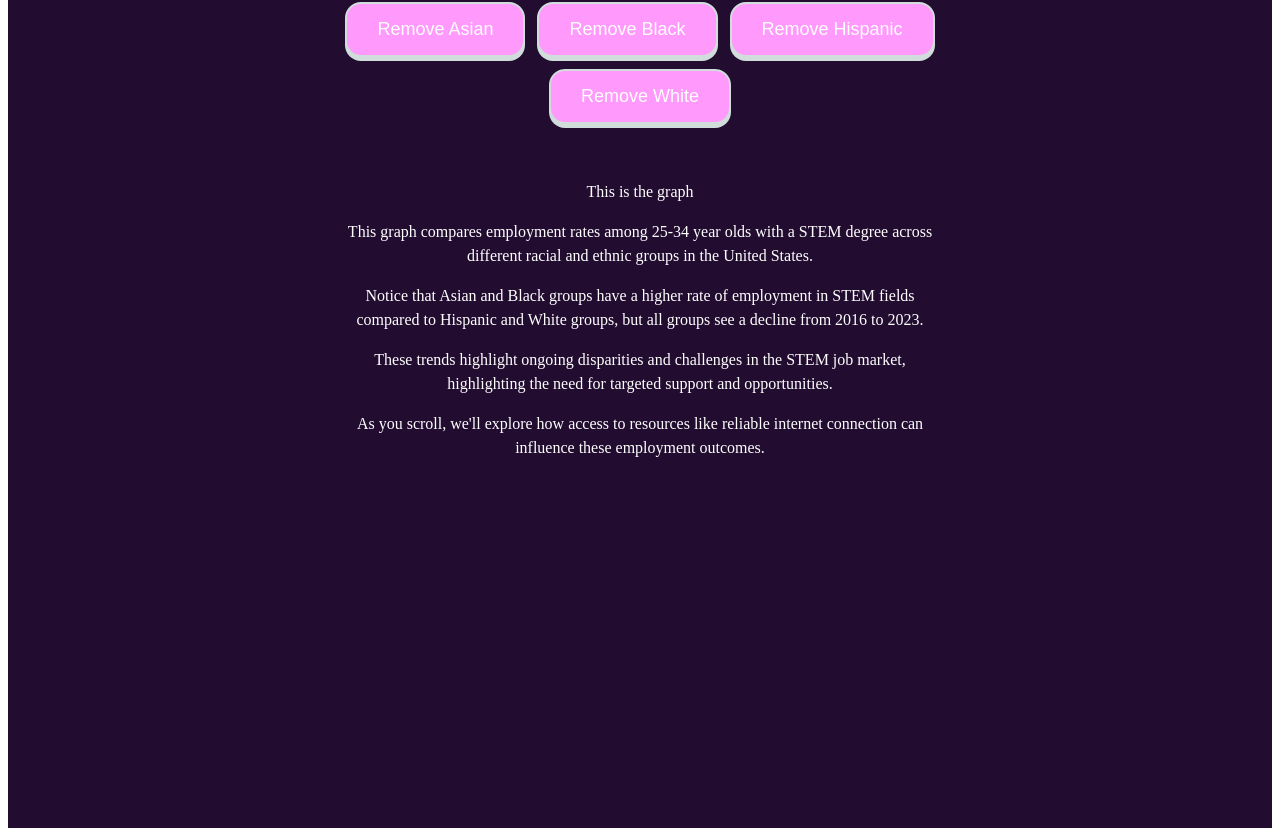
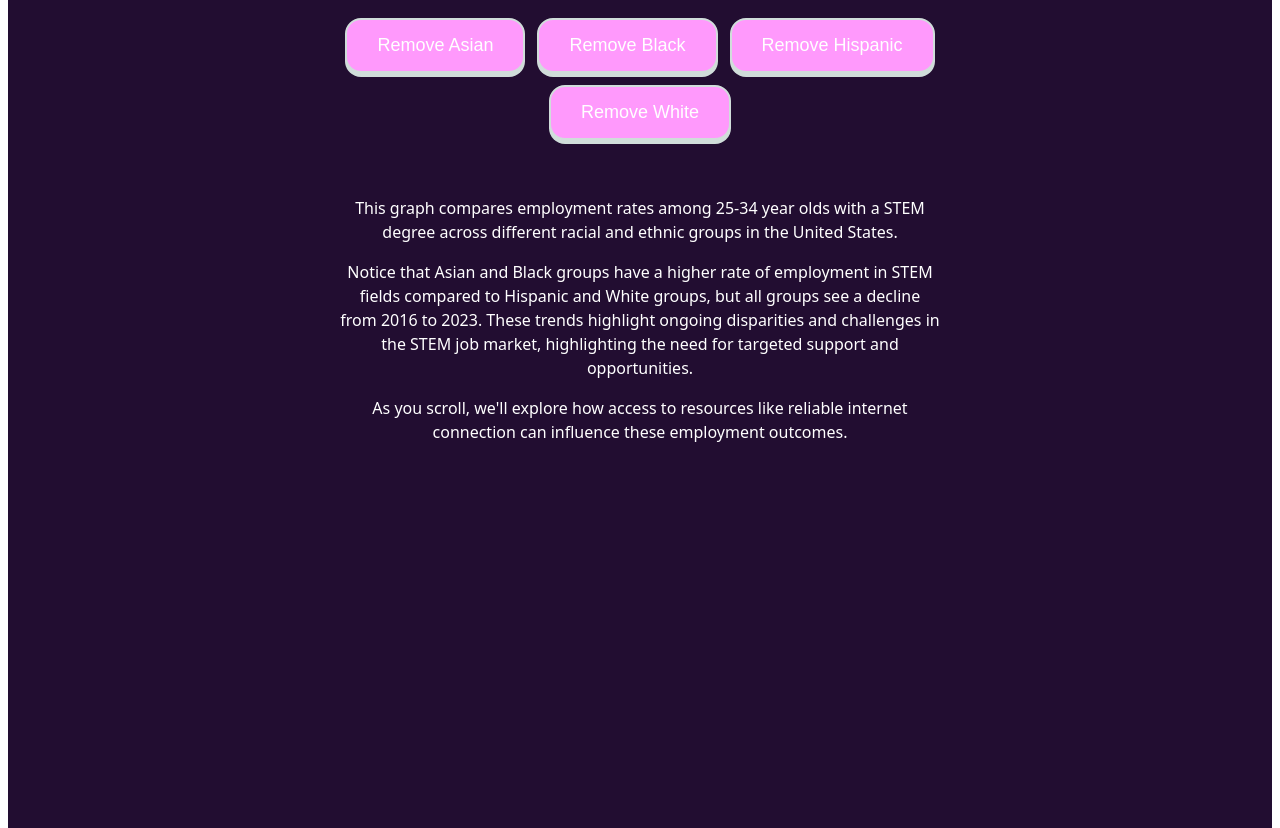
Before and after one commit to khansofie/bwdc-challenge, a Svelte app: page / in a window 1280 px wide. Shown: the part 4992-5820 px from the top of the page. Built offline with nearby package versions, Linux system fonts and the light colour scheme.

Commit message:
more changes to the 2nd graph

```diff
--- a/src/sections/LeftAlignedExample.svelte
+++ b/src/sections/LeftAlignedExample.svelte
@@ -94,16 +94,12 @@
       </div>
 
       <div class="explanation">
-        <p>This is the graph </p>
         <p>
           This graph compares employment rates among 25-34 year olds with a STEM degree across different racial and ethnic groups in the United States.
         </p>
         <p>
           Notice that Asian and Black groups have a higher rate of employment in STEM fields compared to Hispanic and White groups,
-          but all groups see a decline from 2016 to 2023.
-        </p>
-        <p>
-          These trends highlight ongoing disparities and challenges in the STEM job market, highlighting the need for targeted support and opportunities.
+          but all groups see a decline from 2016 to 2023. These trends highlight ongoing disparities and challenges in the STEM job market, highlighting the need for targeted support and opportunities.
         </p>
         <p>
           As you scroll, we'll explore how access to resources like reliable internet connection can influence these employment outcomes.
@@ -188,6 +184,6 @@
     margin: 20px auto;
     text-align: center;
     color: white;
-    font-family: serif;
+   /*font-family: serif;*/
   }
 </style>
```
